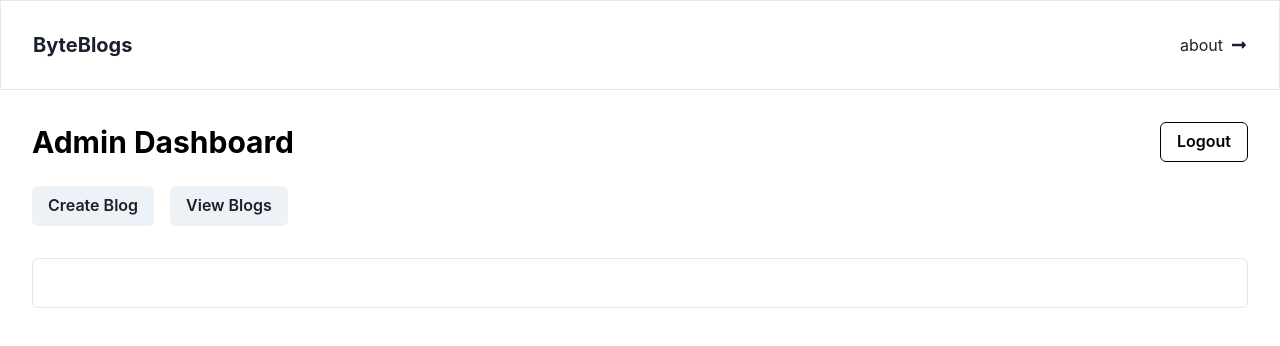
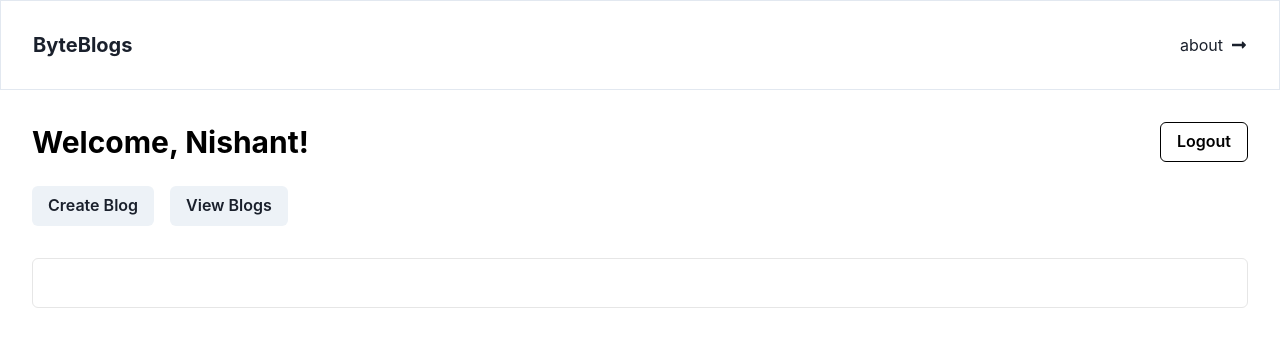
Before and after one commit to NishantGada/byte-blogs, a React app in the folder frontend/: page /admin in a window 1280 px wide. Shown: the top 346 px of the page. Built offline with nearby package versions, Linux system fonts and the light colour scheme; sample sign-in values are in the browser's storage; the HTML template or start-up script is replaced by a standard one.

Commit message:
chore: tweaks + cleans up imports

```diff
--- a/frontend/src/pages/AdminPage/AdminPage.tsx
+++ b/frontend/src/pages/AdminPage/AdminPage.tsx
@@ -1,19 +1,18 @@
-import React, { useContext } from "react";
-import { Routes, Route, Link, useNavigate } from "react-router-dom";
-import { AuthContext } from "../../context/AuthContext";
-import CreateBlog from "../CreateBlog/CreateBlog";
-import EditBlog from "../EditBlog/EditBlog";
-import ViewBlogs from "../ViewBlogs/ViewBlogs";
 import {
   Box,
   Button,
   Flex,
   Heading,
-  Spacer,
-  VStack,
+  Spacer
 } from "@chakra-ui/react";
+import { useContext } from "react";
+import { Link, Route, Routes, useNavigate } from "react-router-dom";
+import { AuthContext } from "../../context/AuthContext";
+import CreateBlog from "../CreateBlog/CreateBlog";
+import EditBlog from "../EditBlog/EditBlog";
+import ViewBlogs from "../ViewBlogs/ViewBlogs";
 
-const AdminDashboardPage: React.FC = () => {
+const AdminDashboardPage = () => {
   const { logout } = useContext(AuthContext);
   const navigate = useNavigate();
 
@@ -27,7 +26,7 @@ const AdminDashboardPage: React.FC = () => {
       {/* Header */}
       <Flex align="center" mb={6}>
         <Heading size="lg" color="black">
-          Admin Dashboard
+          Welcome, Nishant!
         </Heading>
         <Spacer />
         <Button
@@ -61,7 +60,6 @@ const AdminDashboardPage: React.FC = () => {
         </Button>
       </Flex>
 
-      {/* Page Content */}
       <Box border="1px solid #e6e6e6" borderRadius="md" p={6}>
         <Routes>
           <Route path="create" element={<CreateBlog />} />
```
